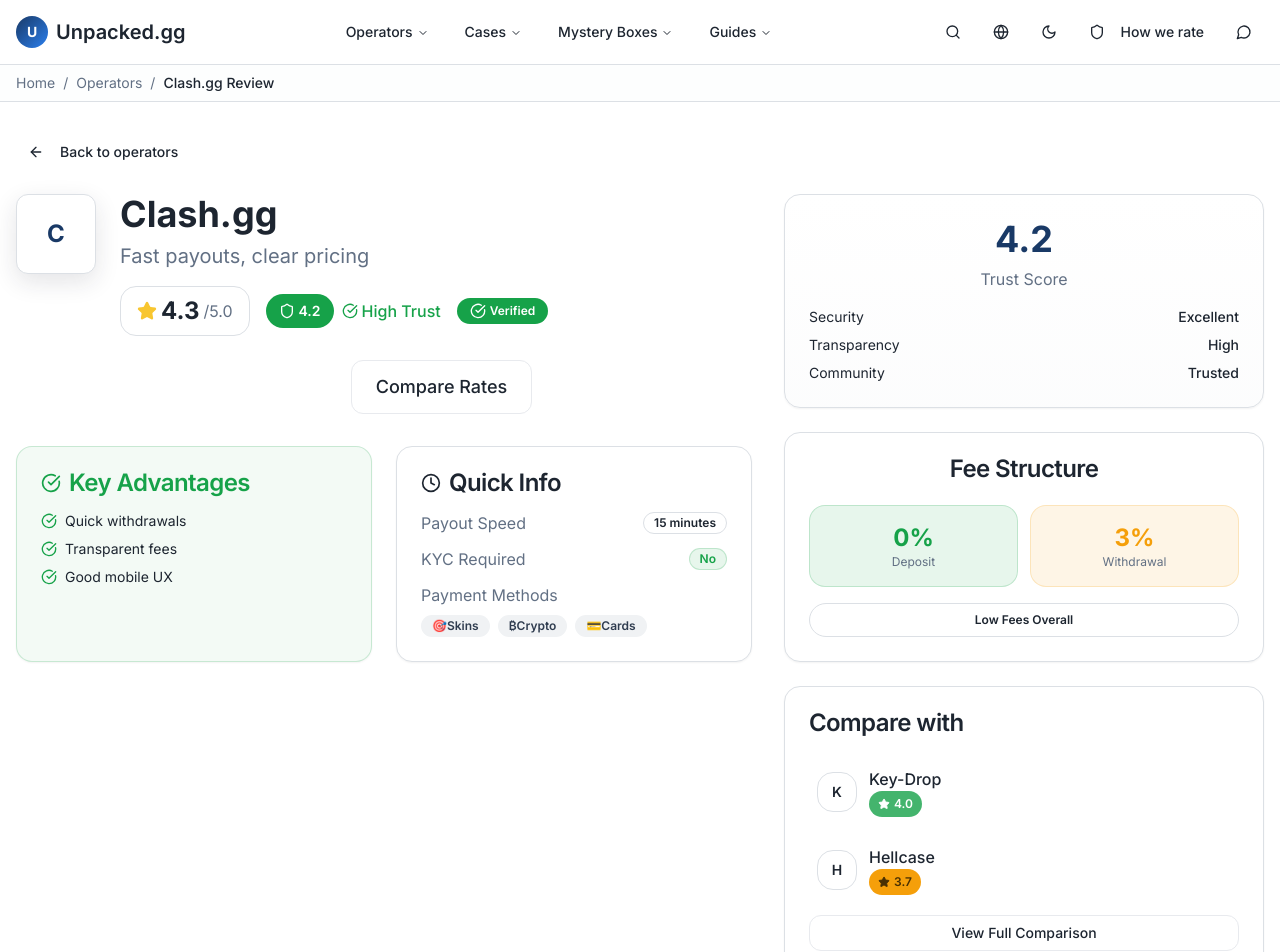
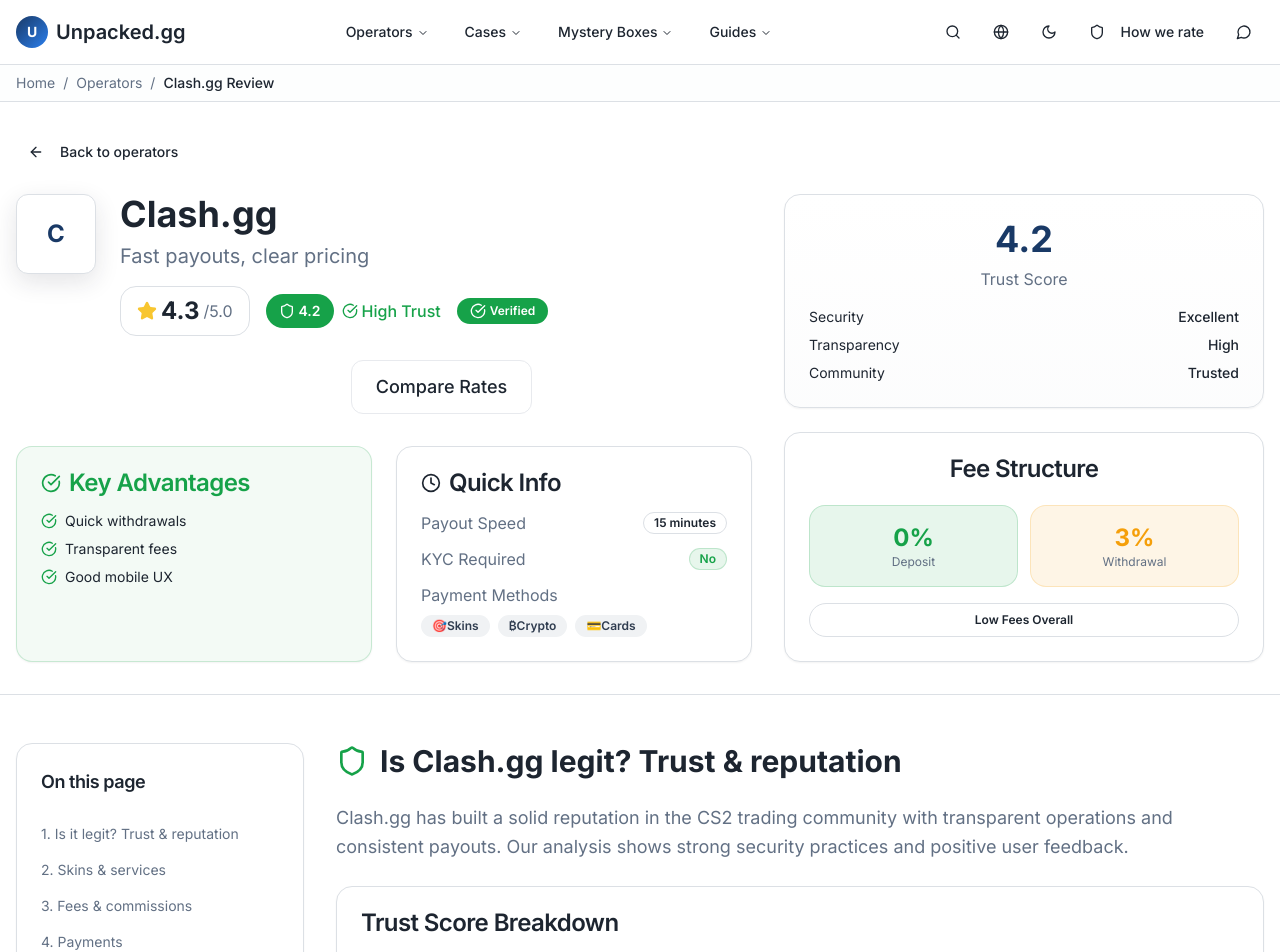
Before and after one commit to whaamkabaam/trust-skin-hub-45, a React (Vite) app: page /operators/1/review in a window 1280 px wide. Shown: the top 952 px of the page. Built offline with nearby package versions, Linux system fonts and the light colour scheme.

Commit message:
Remove compare with box
Remove the "Compare with" box/card from the operator review page.

```diff
--- a/src/pages/OperatorReview.tsx
+++ b/src/pages/OperatorReview.tsx
@@ -217,29 +217,6 @@ const OperatorReview = () => {
                   <Badge variant="outline" className="w-full justify-center py-2">
                     {operator.feeLevel} Fees Overall
                   </Badge>
-                </CardContent>
-              </Card>
-
-              {/* Compare Section */}
-              <Card>
-                <CardHeader>
-                  <CardTitle>Compare with</CardTitle>
-                </CardHeader>
-                <CardContent className="space-y-3">
-                  {sampleOperators.slice(1, 3).map((comp) => (
-                    <div key={comp.id} className="flex items-center gap-3 p-2 rounded-lg hover:bg-muted/50 transition-colors">
-                      <div className="w-10 h-10 bg-white rounded-lg flex items-center justify-center flex-shrink-0 border">
-                        <span className="text-sm font-semibold">{comp.name.charAt(0)}</span>
-                      </div>
-                      <div className="flex-1 min-w-0">
-                        <div className="font-medium truncate">{comp.name}</div>
-                        <RatingBadge rating={comp.overallRating} size="sm" />
-                      </div>
-                    </div>
-                  ))}
-                  <Button variant="outline" size="sm" className="w-full mt-3">
-                    View Full Comparison
-                  </Button>
                 </CardContent>
               </Card>
             </div>
```
